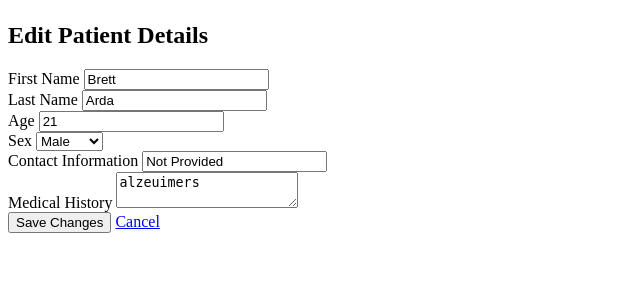
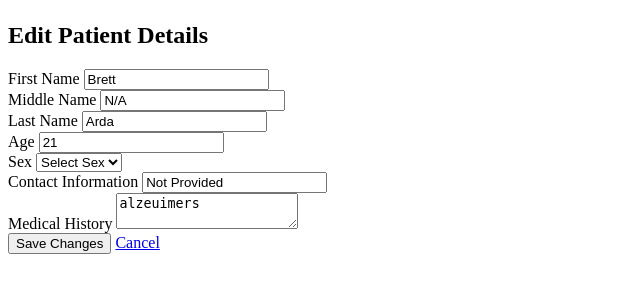
Before and after one commit to bardatt1/ArdaJacaQuietaRepo, a Django app: template prms/doctor/templates/edit_patient.html in a window 1280 px wide. Shown: the part 84-384 px from the top of the page, without its empty margins (0-640 px from the left). Run offline with Django 5.2, Linux system fonts and the light colour scheme; the template is opened without the code that fills it: values that come from a table or form of the project are taken from there, others are empty; data comes from the database, SQL or seed files in the repository; both versions use the stored data as it was after the commit.

Commit message:
fixes
- make sure sex and contact information is displayed properly (fix)
- added "middle name" on the patient list
- added "middle_name" on the edit patient

```diff
--- a/prms/doctor/models.py
+++ b/prms/doctor/models.py
@@ -16,12 +16,18 @@ class Doctor(models.Model):
         return f"Dr. {self.first_name} {self.last_name} ({self.specialization})"
 
 class Patient(models.Model):
+    SEX_CHOICES = [
+        ('', 'Select Sex'),  # This will show as the default option
+        ('Male', 'Male'),
+        ('Female', 'Female'),
+    ]
     doctor = models.ForeignKey(Doctor, on_delete=models.CASCADE, related_name='patients')
     first_name = models.CharField(max_length=50)
+    middle_name = models.CharField(max_length=50)
     last_name = models.CharField(max_length=50)
     age = models.IntegerField()
-    sex = models.CharField(max_length=10, default="Unknown")
-    contact_information = models.CharField(max_length=50, default="Not Provided")
+    sex = models.CharField(max_length=6, choices=SEX_CHOICES, blank=False)
+    contact_information = models.CharField(max_length=255, blank=True, default="Not provided")
     medical_history = models.TextField()
     created_at = models.DateTimeField(default=timezone.now)
     def __str__(self):
--- a/prms/doctor/templates/add_patient.html
+++ b/prms/doctor/templates/add_patient.html
@@ -50,7 +50,7 @@
                         </div>
                         <div class="form-group">
                             <label class="required">Sex</label>
-                            <select name="gender" required>
+                            <select name="sex" required>  <!-- Corrected 'gender' to 'sex' -->
                                 <option value="">Select Sex</option>
                                 <option value="male">Male</option>
                                 <option value="female">Female</option>
--- a/prms/doctor/templates/confirm_delete_patient.html
+++ b/prms/doctor/templates/confirm_delete_patient.html
@@ -16,7 +16,7 @@
         <section class="form-section">
             <h2 class="section-title">Confirm Deletion</h2>
             <div class="form-container">
-                <p>Are you sure you want to delete <strong>{{ patient.first_name }} {{ patient.last_name }}</strong>?</p>
+                <p>Are you sure you want to delete <strong>{{ patient.first_name }} {{ patient.middle_name }}{{ patient.last_name }}</strong>?</p>
                 <form method="post" id="delete-form">
                     {% csrf_token %}
                     <div class="form-actions">
--- a/prms/doctor/templates/edit_patient.html
+++ b/prms/doctor/templates/edit_patient.html
@@ -23,6 +23,10 @@
                         <input type="text" id="first_name" name="first_name" value="{{ patient.first_name }}" required>
                     </div>
                     <div class="form-group">
+                        <label for="middle_name">Middle Name</label>
+                        <input type="text" id="middle_name" name="middle_name" value="{{ patient.middle_name }}">
+                    </div>
+                    <div class="form-group">
                         <label for="last_name">Last Name</label>
                         <input type="text" id="last_name" name="last_name" value="{{ patient.last_name }}" required>
                     </div>
@@ -33,9 +37,11 @@
                     <div class="form-group">
                         <label for="sex">Sex</label>
                         <select id="sex" name="sex" required>
+                            <option value="" {% if patient.sex == "" %}selected{% endif %}>Select Sex</option>
                             <option value="Male" {% if patient.sex == "Male" %}selected{% endif %}>Male</option>
                             <option value="Female" {% if patient.sex == "Female" %}selected{% endif %}>Female</option>
                         </select>
+                    </div>
                     </div>
                     <div class="form-group">
                         <label for="contact_information">Contact Information</label>
@@ -47,7 +53,7 @@
                     </div>
                     <div class="form-actions">
                         <button type="submit">Save Changes</button>
-                        <a href="{% url 'patients' %}" class="logout-link">Cancel</a>
+                        <a href="{% url 'patients' %}" class="cancel-link">Cancel</a>
                     </div>
                 </form>
             </div>
--- a/prms/doctor/templates/home.html
+++ b/prms/doctor/templates/home.html
@@ -30,7 +30,7 @@
             <h3>Patients</h3>
             <ul>
                 {% for patient in patients|slice:":4" %}
-                    <li>{{ patient.first_name }} {{ patient.last_name }}</li>
+                    <li>{{ patient.first_name }} {{ patient.middle_name }} {{ patient.last_name }}</li>
                 {% empty %}
                     <p>No Patients Found.</p>
                 {% endfor %}
--- a/prms/doctor/templates/patient_list.html
+++ b/prms/doctor/templates/patient_list.html
@@ -31,15 +31,15 @@
                     <tbody>
                         {% for patient in patients %}
                         <tr>
-                            <td>{{ patient.first_name }} {{ patient.last_name }}</td>
+                            <td>{{ patient.first_name }} {{ patient.middle_name}} {{ patient.last_name }}</td>
                             <td>{{ patient.age }}</td>
                             <td>{{ patient.sex }}</td>
                             <td>{{ patient.contact_information }}</td>
                             <td>{{ patient.medical_history }}</td>
                             <td>{{ patient.created_at|date:"M d, Y" }}</td>
                             <td>
-                                <a href="{% url 'edit_patient' patient.id %}" aria-label="Edit {{ patient.first_name }} {{ patient.last_name }}">Edit</a> |
-                                <a href="{% url 'delete_patient' patient.id %}" aria-label="Delete {{ patient.first_name }} {{ patient.last_name }}">Delete</a>
+                                <a href="{% url 'edit_patient' patient.id %}" aria-label="Edit {{ patient.first_name }} {{patient.middle_name}} {{ patient.last_name }}">Edit</a> |
+                                <a href="{% url 'delete_patient' patient.id %}" aria-label="Delete {{ patient.first_name }} {{patient.middle_name}} {{ patient.last_name }}">Delete</a>
                             </td>
                         </tr>
                         {% empty %}
```
Also changed, not shown: prms/doctor/views.py (+7 -0 lines), prms/db.sqlite3, prms/doctor/migrations/0008_patient_middle_name_and_more.py (added).
